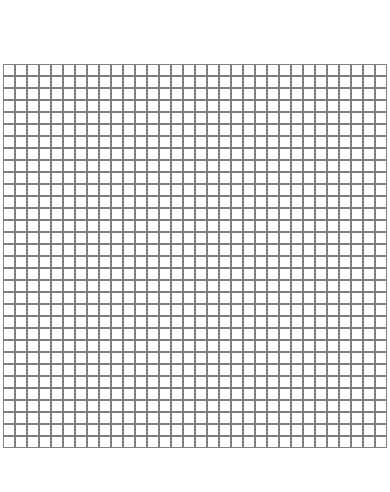
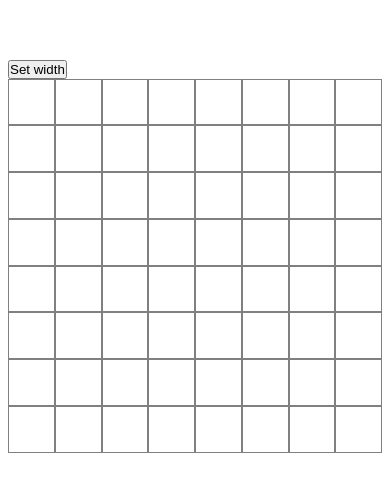
Before and after one commit to ValeRomann/sketchpad, a plain HTML site: page index.html in a window 390 px wide. Shown: the part 166-658 px from the top of the page. Drawn offline with Linux system fonts and the light colour scheme.

Commit message:
Make responsive sketch pad for window width

```diff
--- a/scripts/script.js
+++ b/scripts/script.js
@@ -1,4 +1,4 @@
-let sketchWidth = 32;
+let sketchWidth = 8;
 let dotColor = 'red';
 
 const body = document.querySelector('body');
@@ -7,21 +7,36 @@ const mainContainer = document.createElement('div');
 mainContainer.setAttribute('class', 'main-container');
 body.appendChild(mainContainer);
 
+const widthButton = document.createElement('button');
+widthButton.textContent = 'Set width';
+mainContainer.appendChild(widthButton);
+
 const sketchPad = document.createElement('div');
 sketchPad.setAttribute('class', 'sketchpad');
 mainContainer.appendChild(sketchPad);
 
-createDivGrid(sketchPad, sketchWidth);
+createDivGrid(sketchPad, sketchWidth, 1);
+
+widthButton.onclick = () => {
+    const sketchWidth = +prompt("input width number", "16");
+    if (!sketchWidth) return;
+    deleteGrid(sketchPad);
+    createDivGrid(sketchPad, sketchWidth, 1);
+}
 
 sketchPad.onmousedown = () => fillDots(dotColor);
 sketchPad.onmouseup = () => stopFillDots();
 sketchPad.ontouchstart = () => fillDots(dotColor);
 sketchPad.ontouchend = () => stopFillDots();
 
+function deleteGrid(parentElem) {
+    parentElem.innerHTML = '';
+}
 
 function fillDots(color) {
     const dots = document.getElementsByClassName('dot');
     for (let dot of dots) {
+        dot.onclick = () => changeBGC(dot, color);
         dot.onmouseover = () => changeBGC(dot, color);
         dot.ontouchmove = () => changeBGC(dot, color);
     }
@@ -35,25 +50,30 @@ function stopFillDots() {
     }
 }
 
-
 function changeBGC(elem, color) {
     elem.style.backgroundColor = color;
 }
 
 function setGrid(parentElem, widthNum) {
     parentElem.style.display = 'grid';
-
+    parentElem.style.gridTemplateColumns = '';
     for (let i = 0; i < widthNum; i++) {
         parentElem.style.gridTemplateColumns += ' auto';
     }
 }
 
-function createDivGrid(parentElem, widthNum) {
+function createDivGrid(parentElem, widthNum, borderWidth) {
     setGrid(parentElem, widthNum);
-
+    const windowWidth = window.innerWidth;
+    const parentMaxWidth = parseInt(window.getComputedStyle(parentElem).maxWidth);
     for (let i = 1; i <= widthNum * widthNum; i++) {
         let dotDiv = document.createElement('div');
-        dotDiv.setAttribute('class', 'dot');
+        dotDiv.style.border = borderWidth + 'px solid grey';
+        if (windowWidth < parentMaxWidth) {
+            dotDiv.style.padding = (windowWidth / widthNum / 2 - borderWidth * 2) + 'px';
+        } else {
+            dotDiv.style.padding = (parentMaxWidth / widthNum / 2 - borderWidth * 2) + 'px';
+        }
         parentElem.appendChild(dotDiv);
     }
 }
--- a/styles/style.css
+++ b/styles/style.css
@@ -11,8 +11,6 @@ body {
     align-items: center;
 }
 
-.dot {
-    border: 1px solid grey;
-    text-align: center;
-    padding: 5px;
+.sketchpad {
+    max-width: 420px;
 }
```
